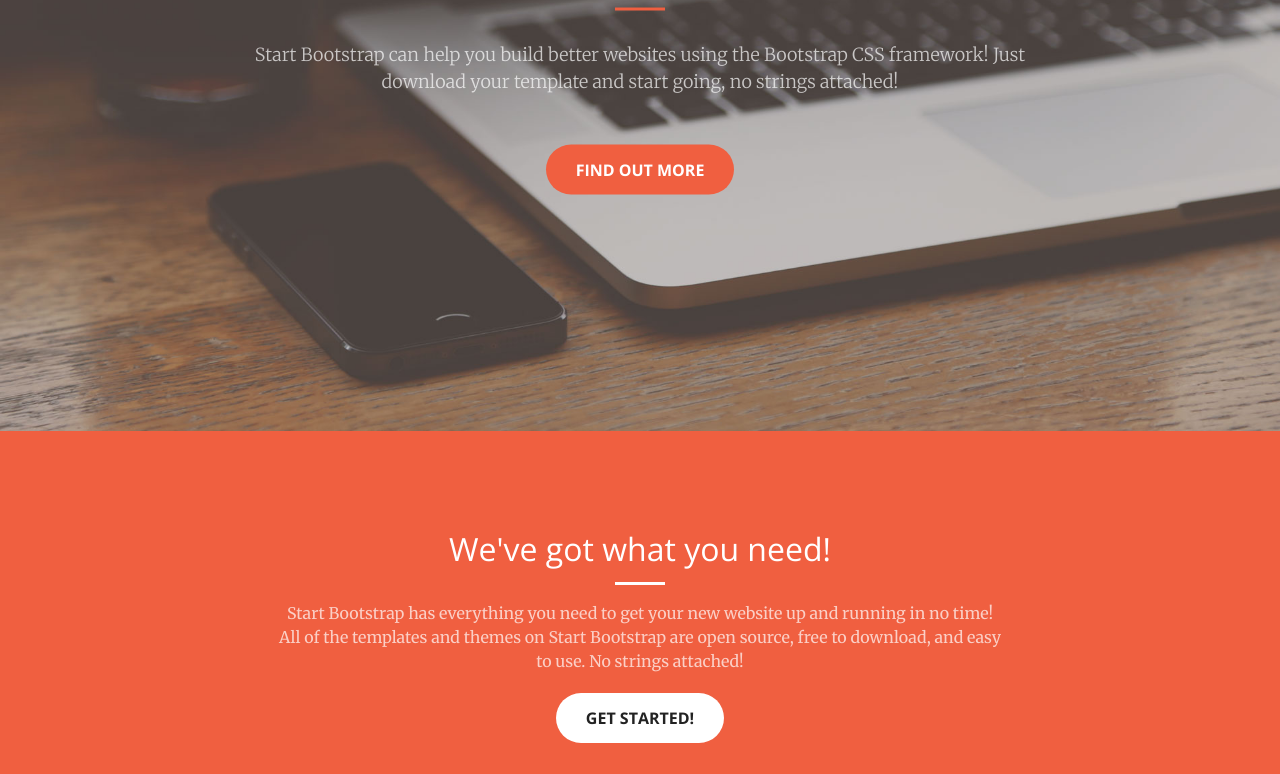
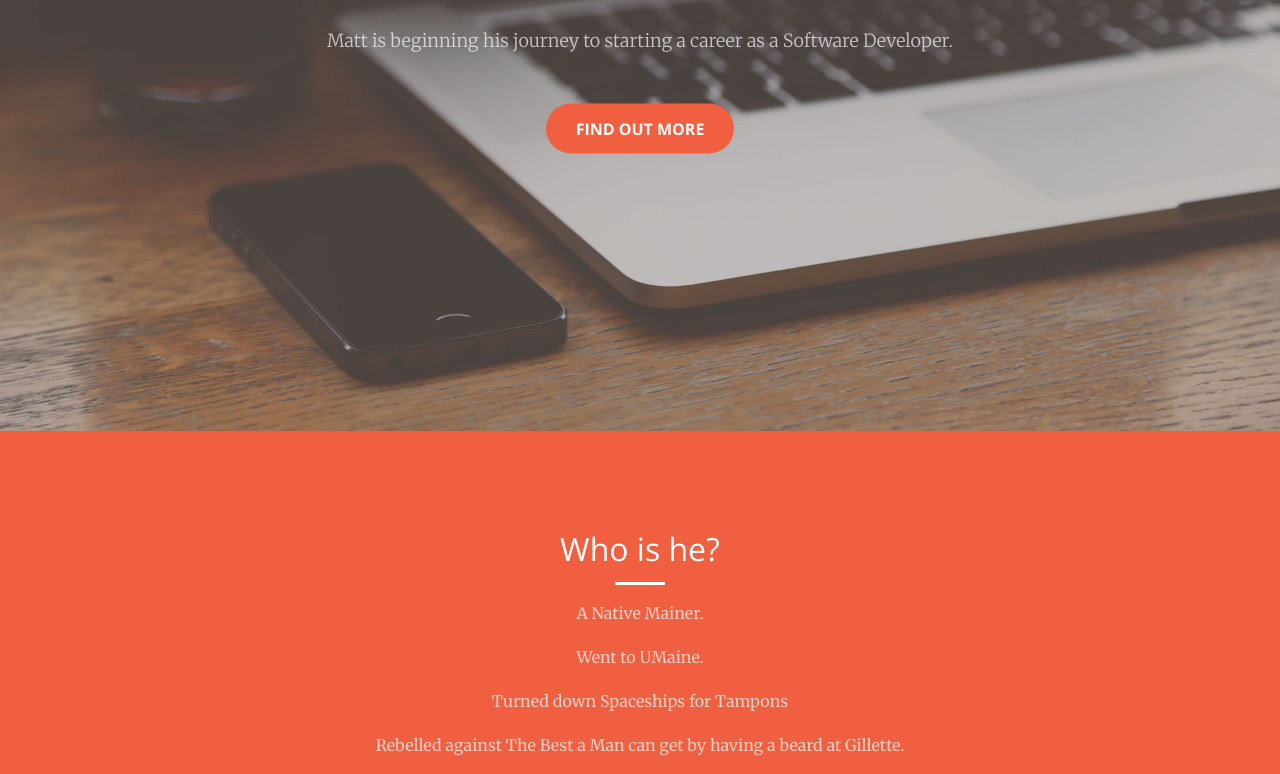
Before and after one commit to nw0428/sibptfall2017, a plain HTML site: page html/matt.html in a window 1280 px wide. Shown: the part 369-1143 px from the top of the page. Drawn offline with nearby package versions, Linux system fonts and the light colour scheme.

Commit message:
updated matt home page

```diff
--- a/html/matt.html
+++ b/html/matt.html
@@ -8,7 +8,7 @@
     <meta name="description" content="">
     <meta name="author" content="">
 
-    <title>Creative - Start Bootstrap Theme</title>
+    <title>Matt Sevey</title>
 
     <!-- Bootstrap core CSS -->
     <link href="../bootstrap/vendor/bootstrap/css/bootstrap.min.css" rel="stylesheet">
@@ -54,9 +54,9 @@
     <header class="masthead">
       <div class="header-content">
         <div class="header-content-inner">
-          <h1 id="homeHeading">Your Favorite Source of Free Bootstrap Themes</h1>
+          <h1 id="homeHeading">Welcome! Nice to Meet You!</h1>
           <hr>
-          <p>Start Bootstrap can help you build better websites using the Bootstrap CSS framework! Just download your template and start going, no strings attached!</p>
+          <p>Matt is beginning his journey to starting a career as a Software Developer.</p>
           <a class="btn btn-primary btn-xl js-scroll-trigger" href="#about">Find Out More</a>
         </div>
       </div>
@@ -66,15 +66,19 @@
       <div class="container">
         <div class="row">
           <div class="col-lg-8 mx-auto text-center">
-            <h2 class="section-heading text-white">We've got what you need!</h2>
+            <h2 class="section-heading text-white">Who is he?</h2>
             <hr class="light">
-            <p class="text-faded">Start Bootstrap has everything you need to get your new website up and running in no time! All of the templates and themes on Start Bootstrap are open source, free to download, and easy to use. No strings attached!</p>
+            <p class="text-faded">A Native Mainer.</p>
+            <p class="text-faded">Went to UMaine.</p>
+            <p class="text-faded">Turned down Spaceships for Tampons</p>
+            <p class="text-faded">Rebelled against The Best a Man can get by having a beard at Gillette.</p>
             <a class="btn btn-default btn-xl js-scroll-trigger" href="#services">Get Started!</a>
           </div>
         </div>
       </div>
     </section>
 
+<!--
     <section id="services">
       <div class="container">
         <div class="row">
@@ -117,6 +121,7 @@
         </div>
       </div>
     </section>
+  -->
 
     <section class="p-0" id="portfolio">
       <div class="container-fluid">
```
